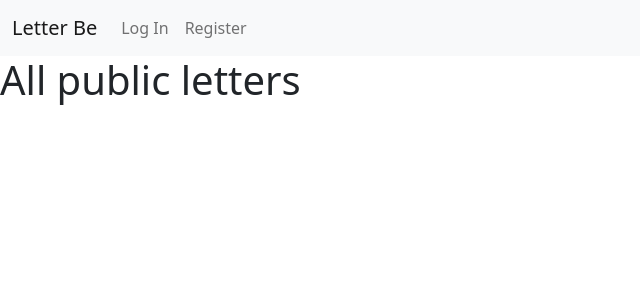
After one commit to karineunderwood/letter-be, a Flask app: page /public_letters in a window 1280 px wide. The commit adds this page. Shown: the top 300 px of the page, without its empty margins (0-640 px from the left). Run offline with Flask 2, Linux system fonts and the light colour scheme; data that the repository does not hold is empty.

Commit message:
Included like route

```diff
--- a/crud.py
+++ b/crud.py
@@ -53,7 +53,7 @@
 def get_published_letter():
     """Return all published letters."""
 
-    return Letter.query.filter(Letter.publish == True).all()
+    return Letter.query.filter(Letter.publish == True).order_by(Letter.letter_id).all()
 
 
 
--- a/server.py
+++ b/server.py
@@ -163,7 +163,25 @@
     """Display all published letters."""
 
     published = crud.get_published_letter()
+
+
     return render_template("public_letters.html", published=published)
+
+@app.route("/add_like", methods=["POST"])
+def add_like():
+    """Enable user to like the letters."""
+
+
+    liked_letter_id = request.form.get("like-letter")
+
+
+    liked_letter = crud.get_letter_by_id(liked_letter_id) #get letter object by letter id
+    liked_letter.likes = liked_letter.likes + 1 #updating the likes column for that letter object to add 1
+
+    db.session.commit()
+
+    return redirect("/public_letters")
+
 
 @app.route("/write_letter")
 def write_letters():
@@ -202,7 +220,10 @@
     return result
 
 
-
+#
+#
+#
+#
 
 
 
--- a/static/letters.js
+++ b/static/letters.js
@@ -1,12 +1,8 @@
 'use strict';
 
-// document.querySelector('#log-in').addEventListener('click', (evt) => {
-//     const loginButton = evt.target;
+const likeBtn = document.getElementById("likes");
 
-//     if(loginButton.innerHTML === 'Log In') {
-//         loginButton.innerHTML = "Log Out";
-//         location.pathname = '/registration';
-//     } else {
-//         loginButton.innerHTML = 'Log In';
-//     }
-// });
+
+likeBtn.addEventListener("click", () => {
+    alert("Thank you for your like!");
+});
--- a/templates/base.html
+++ b/templates/base.html
@@ -68,6 +68,6 @@
   {% block body %}{% endblock %}
 
   {% block after_body %}{% endblock %}
-  <!-- <script src="static/letters.js"></script>   -->
+  <script src="static/letters.js"></script>
 </body>
 </html>
--- /dev/null
+++ b/templates/public_letters.html
@@ -0,0 +1,28 @@
+{% extends 'base.html' %}
+{% block title %} Public Letters {% endblock %}
+
+{% block body %}
+
+<h1> All public letters </h1>
+
+{% for public in published %}
+<br>
+
+    <p>Title: {{ public.letter_title }} </p>
+    <cite>{{ public.letter_body }}</cite>
+    <br>
+    <br>
+    <p>Creation Date: {{ public.creation_date }}</p>
+    <p>
+        Likes: <span id="diplay">{{ public.likes }}</span>
+    </p>
+    <form action="/add_like" method="POST" id="like-form-{{ public.letter_id }}">
+        <input type="text" name="like-letter" value="{{ public.letter_id }}" hidden >
+        <input type="submit" id="likes" value="Like">
+    </form>
+
+{% endfor %}
+
+
+
+{% endblock %}
```
Also changed, not shown: templates/homepage.html (+5 -2 lines), templates/users_letters.html (added, +14 -0 lines), templates/users_profile.html (+1 -7 lines).
